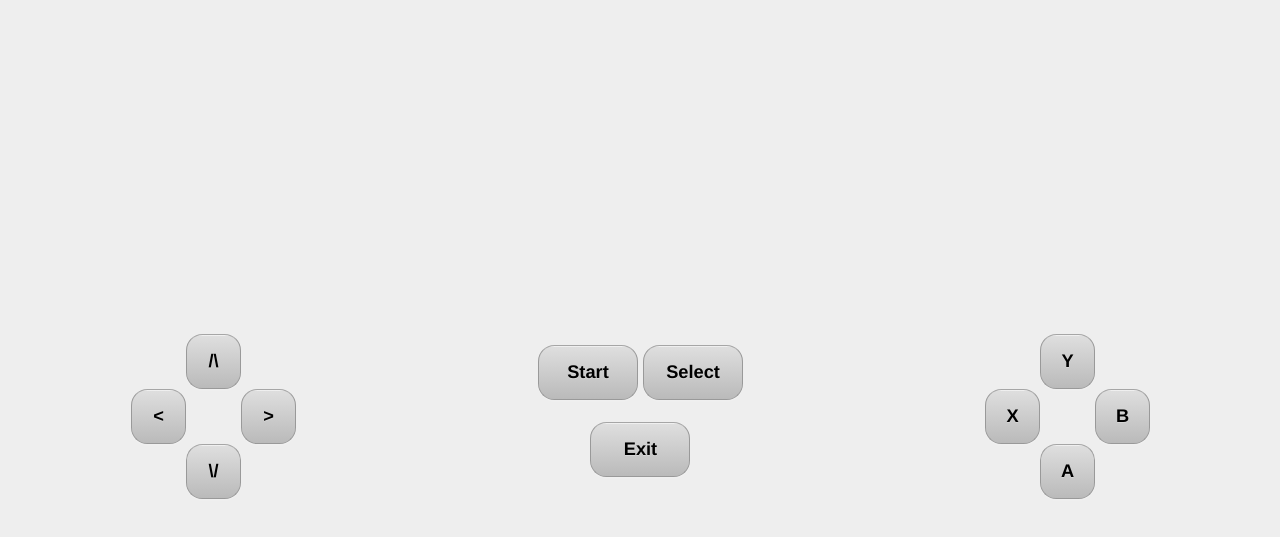
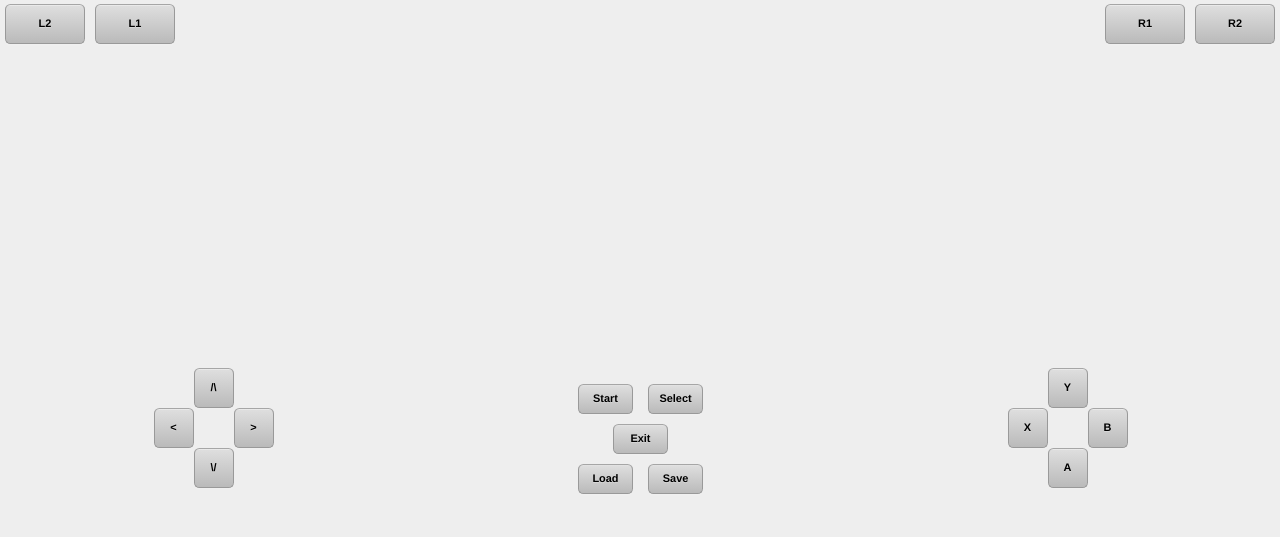
Before and after one commit to neilmunday/pespad, a plain HTML site: page web/index.html in a window 1280 px wide. Shown: the part 57-594 px from the top of the page. Drawn offline with Linux system fonts and the light colour scheme.

Commit message:
Added support for shoulder buttons and load/save buttons also.

```diff
--- a/web/index.html
+++ b/web/index.html
@@ -34,6 +34,8 @@
 
 <body>
 
+<div id="shoulder"></div>
+
 <div id="dpad">
 	<center>
 		<table border="0">
@@ -65,10 +67,12 @@
 				<td><div id="selectBtn"></div></td>
 			</tr>
 			<tr>
-				<td colspan="3">&nbsp;</td>
+				<td colspan="3" align="center"><div id="exitBtn"></div></td>
 			</tr>
 			<tr>
-				<td colspan="3" align="center"><div id="exitBtn"></div></td>
+				<td><div id="loadBtn"></div>
+				<td>&nbsp;</td>
+				<td><div id="saveBtn"></div></td>
 			</tr>
 		</table>
 	</center>
--- a/web/mobile.js
+++ b/web/mobile.js
@@ -46,7 +46,40 @@ new Ext.Application({
 			});
 		}
 
-		function createBtn(text, action, width, height){
+		function createBtn(text, action, width, height, margin, doNotRenderTo){
+			if (!margin){
+				margin = 0;
+			}
+
+			if (doNotRenderTo){
+				return new Ext.Button({
+					height: height,
+					listeners: {
+						render: function(){
+							el = this.getEl().dom;
+							if (el.addEventListener){
+								el.addEventListener('mousedown', function(){ btnPress(action) }, false);
+								el.addEventListener('mouseup', function(){ btnPress(action) }, false);
+								el.addEventListener('touchstart', function(){ btnPress(action) }, false);
+								el.addEventListener('touchend', function(){ btnPress(action) }, false);
+							}
+							else{
+								el.attachEvent('mousedown', function(){ btnPress(action) });
+								el.attachEvent('mouseup', function(){ btnPress(action) });
+								el.attachEvent('touchstart', function(){ btnPress(action) });
+								el.attachEvent('touchend', function(){ btnPress(action) });
+							}
+						}
+					},
+					style: {
+						margin: margin + 'px'
+					},
+					text: text,
+					ui: 'small',
+					width: width
+				});
+			}
+			else{
 				return new Ext.Button({
 					height: height,
 					listeners: {
@@ -67,10 +100,14 @@ new Ext.Application({
 						}
 					},
 					renderTo: action + 'Btn',
+					style: {
+						margin: margin + 'px'
+					},
 					text: text,
-				ui: 'round',
+					ui: 'small',
 					width: width
 				});
+			}
 		}
 
 		function mouseDown(event){
@@ -81,8 +118,14 @@ new Ext.Application({
 			console.log('mouse up');
 		}
 
-		var btnWidth = 55;
-		var btnHeight = 55;
+		var btnWidth = 40;
+		var btnHeight = 40;
+
+
+		l2Btn = createBtn('L2', 'l2shoulder', btnWidth * 2, btnHeight, 5, true);
+		l1Btn = createBtn('L1', 'l1shoulder', btnWidth * 2, btnHeight, 5, true);
+		r1Btn = createBtn('R1', 'r1shoulder', btnWidth * 2, btnHeight, 5, true);
+		r2Btn = createBtn('R2', 'r2shoulder', btnWidth * 2, btnHeight, 5, true);
 
 		var joystickPanel = new Ext.Panel({
 			dockedItems: [
@@ -148,6 +191,25 @@ new Ext.Application({
 			id: 'joystickPanel',
 			items: [
 				{
+					flex: 0.1,
+					items: [
+						l2Btn,
+						l1Btn,
+						{
+							xtype: 'spacer'
+						},
+						r1Btn,
+						r2Btn
+					],
+					layout: {
+						type: 'hbox'
+					},
+					width: '100%',
+					xtype: 'panel'
+				},{
+					flex: 1,
+					items: [
+						{
 							flex: 1,
 							contentEl: 'dpad',
 							xtype: 'panel'
@@ -164,12 +226,22 @@ new Ext.Application({
 					layout: {
 						align: 'center',
 						type: 'hbox'
+					},
+					width: '100%',
+					xtype: 'panel'
+				}
+			],
+			layout: {
+				align: 'center',
+				type: 'vbox'
 			}
 		});
 
-		createBtn('Start', 'start', 100, btnHeight);
-		createBtn('Select', 'select', 100, btnHeight);
-		createBtn('Exit', 'exit', 100, btnHeight);
+		createBtn('Start', 'start', 55, 30, 5);
+		createBtn('Select', 'select', 55, 30, 5);
+		createBtn('Exit', 'exit', 55, 30, 5);
+		createBtn('Save', 'save', 55, 30, 5);
+		createBtn('Load', 'load', 55, 30, 5);
 		createBtn('A', 'a', btnWidth, btnHeight);
 		createBtn('B', 'b', btnWidth, btnHeight);
 		createBtn('X', 'x', btnWidth, btnHeight);
```
Also changed, not shown: web/mobile.css (line endings or trailing spaces), 1 other file. Lines whose indentation alone changed are shown as unchanged.
